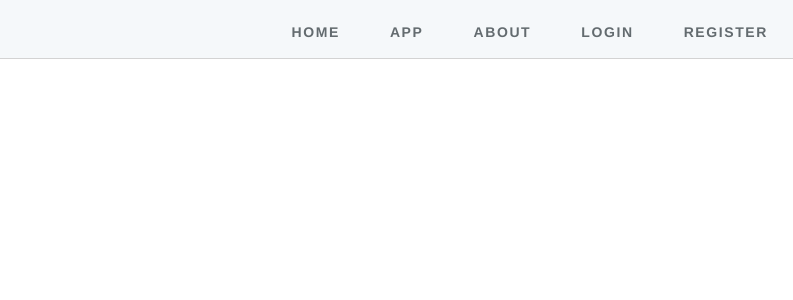
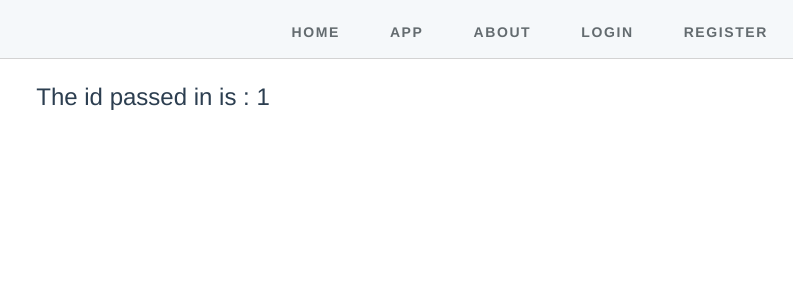
Before and after one commit to verysuper/todo-vue-01, a Vue app: page /todos/1 in a window 1280 px wide. Shown: the top 300 px of the page, without its empty margins (487-1280 px from the left). Built offline with nearby package versions, Linux system fonts and the light colour scheme.

Commit message:
8.test route params

```diff
--- /dev/null
+++ b/src/components/marketing/TestTodosVariable.vue
@@ -0,0 +1,15 @@
+<template>
+  <div class="flex-center">
+    The id passed in is : {{ $route.params.id }}
+  </div>
+</template>
+
+<script>
+    export default {
+        name: "TestTodosVariable"
+    }
+</script>
+
+<style scoped>
+
+</style>
--- a/src/routes.js
+++ b/src/routes.js
@@ -3,6 +3,7 @@ import LandingPage from './components/marketing/LandingPage'
 import About from './components/marketing/AboutPage'
 import Login from './components/auth/Login'
 import Register from './components/auth/Register'
+import TestTodosVariable from './components/marketing/TestTodosVariable'
 
 const routes = [
   {
@@ -29,6 +30,11 @@ const routes = [
     path: '/register',
     name: 'register',
     component: Register
+  },
+  {
+    path: '/todos/:id',
+    name: 'todos',
+    component: TestTodosVariable
   }
 ]
 
```
